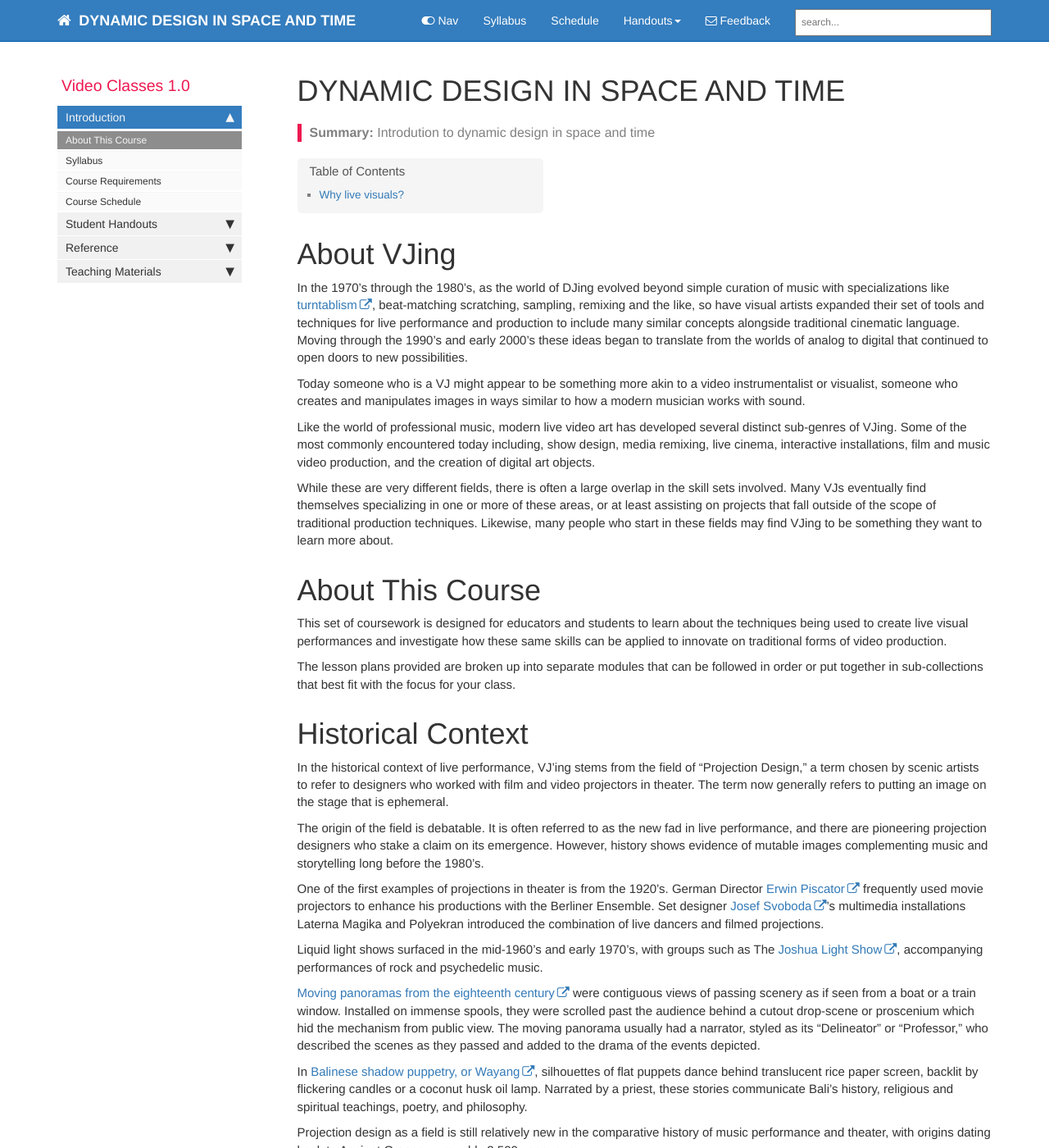
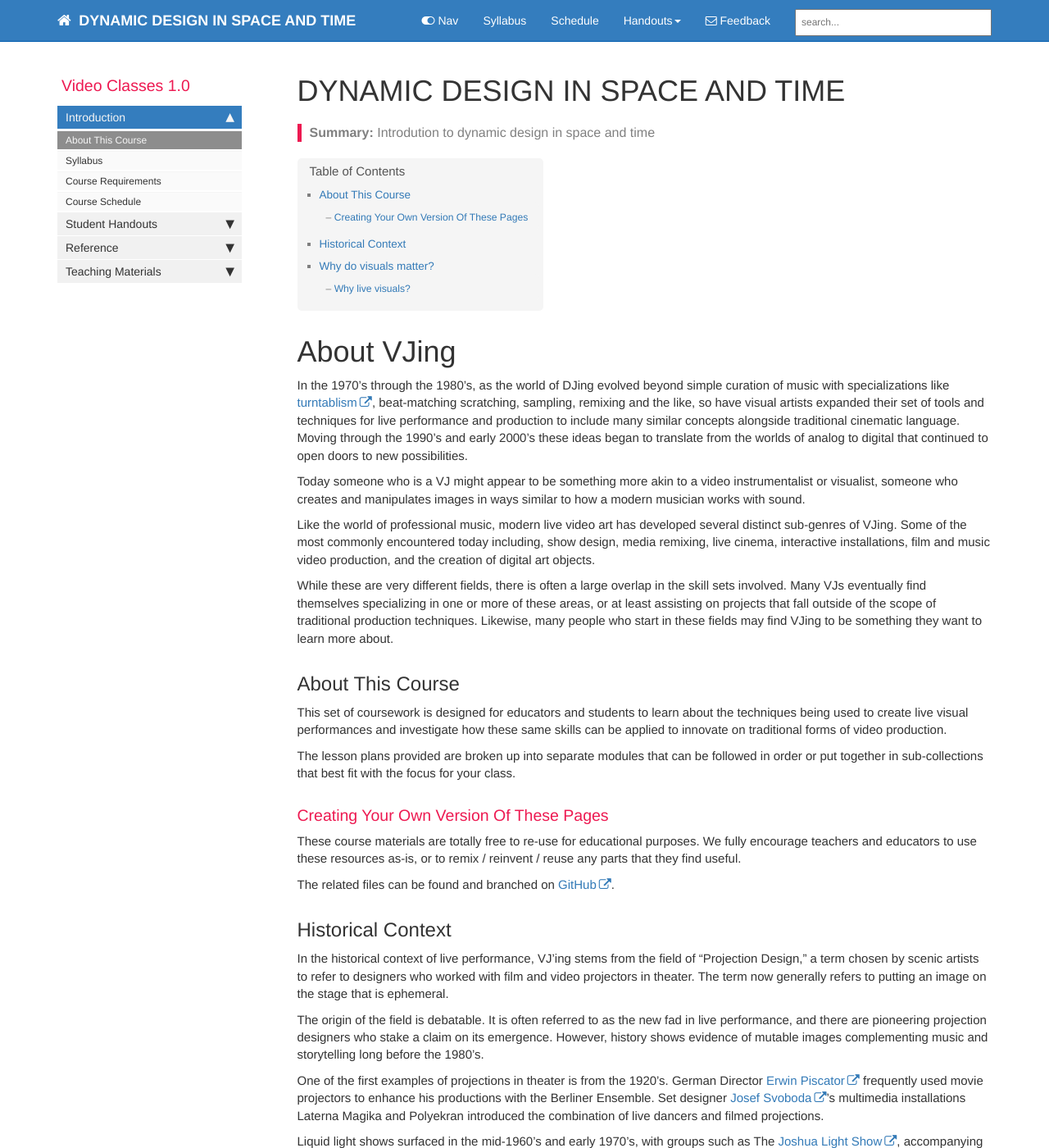
Before and after one commit to Vidvox/vvedu, a Jekyll site: the page built from index.md, in a window 1280 px wide and 1400 px high. Shown: the whole window at 82% size. Built offline with Jekyll 4.4.1, drawn with Linux system fonts in a browser that asks for light colours; nearby versions of some CDN libraries; comment, search, counter and statistics services are not loaded.

Commit message:
Minor changes
- Syphon test apps on downloads page
- Expanded note about using these materials (it is free!)

```diff
--- a/index.md
+++ b/index.md
@@ -17,13 +17,19 @@ Like the world of professional music, modern live video art has developed severa
 
 While these are very different fields, there is often a large overlap in the skill sets involved. Many VJs eventually find themselves specializing in one or more of these areas, or at least assisting on projects that fall outside of the scope of traditional production techniques. Likewise, many people who start in these fields may find VJing to be something they want to learn more about.
 
-# About This Course
+## About This Course
 
 This set of coursework is designed for educators and students to learn about the techniques being used to create live visual performances and investigate how these same skills can be applied to innovate on traditional forms of video production.
 
 The lesson plans provided are broken up into separate modules that can be followed in order or put together in sub-collections that best fit with the focus for your class.
 
-# Historical Context
+### Creating Your Own Version Of These Pages
+
+These course materials are totally free to re-use for educational purposes. We fully encourage teachers and educators to use these resources as-is, or to remix / reinvent / reuse any parts that they find useful.
+
+The related files can be found and branched on [GitHub](https://github.com/vidvox/vvedu).
+
+## Historical Context
 
 In the historical context of live performance, VJ’ing stems from the field of “Projection Design,” a term chosen by scenic artists to refer to designers who worked with film and video projectors in theater. The term now generally refers to putting an image on the stage that is ephemeral.
 
@@ -50,7 +56,7 @@ In film, both the dialogue and the image are needed to perceive what is taking p
 Projection design seems to take its theory from film more than theater or music. In this field, one assumes that film is everyone's first language. The perpetual challenge of live performance seems to be how to incorporate prevailing mediums into a live performance setting. If projection design is the aesthetic frontier in live performance, how we think about projection is changing audience perception.
 
 
-# Why do visuals matter?
+## Why do visuals matter?
 
 So, is this field of visual design — generally speaking — always beneficial? Why crystallize a series of images for an audience, who left to their own devices might develop their own visual relationship with the music or text, unaided by a designer's visual interpretation?
 
@@ -59,7 +65,7 @@ Visuals have a powerful and integral relationship with narrative. Lighting offer
 Because the nature of the medium contrasts the fleshy, human-based presence onstage with the ephemeral, it can extrapolate on the subtexts within the story and music, highlighting events that are otherwise impossible to achieve onstage with practical sets and costumes.
 
 
-## Why live visuals?
+### Why live visuals?
 
 Projection design can also amplify “liveness,” perhaps the most debated quality in performance design. Elements of interactivity or real-time events, with the possible exception of live cameras, are typically avoided in “big” theatrical projection design. Exceptions are “downtown theater” groups that specialize in integrating live media into their productions, such as [The Wooster Group](https://thewoostergroup.org/blog/), [The Builders Association](https://www.thebuildersassociation.org/), [Early Morning Opera](http://earlymorningopera.com/wp/about/), et al. [The Light Surgeons](http://www.lightsurgeons.com/) are a unique group of musicians and visualists who work with cinematic narrative.
 
```
Also changed, not shown: pages/reference/ref_downloads.md (+1 -0 lines), pages/teaching/teaching_index.md (+1 -3 lines).
